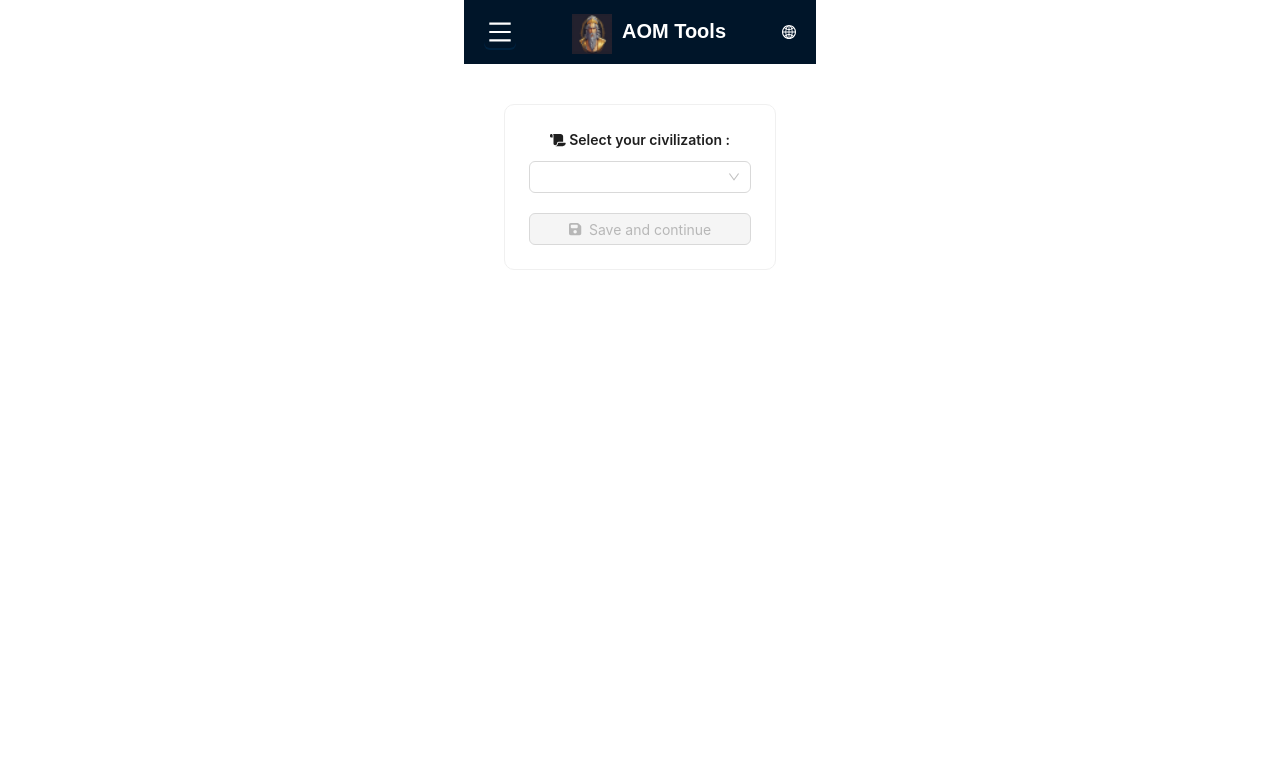
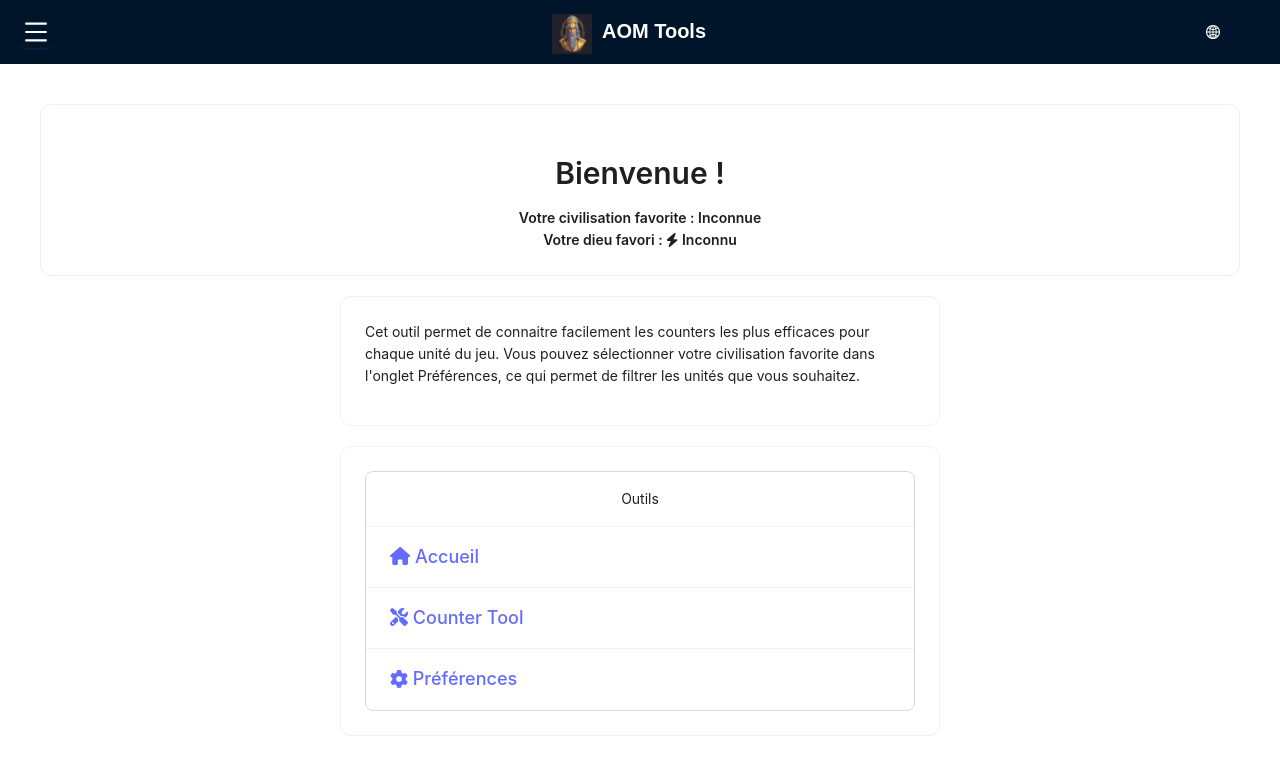
Before and after one commit to LouisMaupas/aomTools, a React (Vite) app: page / in a window 1280 px wide. Shown: the top 766 px of the page. Built offline with nearby package versions, Linux system fonts and the light colour scheme.

Commit message:
feat(website): misc ui + add preferences

```diff
--- a/src/App.jsx
+++ b/src/App.jsx
@@ -6,6 +6,7 @@
   HomeOutlined,
   ToolOutlined,
   GlobalOutlined,
+  HeartOutlined,
   DownOutlined,
 } from "@ant-design/icons";
 import Home from "./pages/Home/Home";
@@ -17,6 +18,7 @@
 import CounterToolSelect from "./pages/CounterToolSelect/CounterToolSelect";
 import { useTranslation } from "react-i18next";
 import i18n from "./i18n";
+import Preferences from "./pages/Preferences/Preferences";
 
 const { Header, Content } = Layout;
 
@@ -107,7 +109,10 @@
               </NavLink>
             </Menu.Item>
             <Menu.Item key="/counter-tool-select" icon={<ToolOutlined />}>
-              <NavLink to="/counter-tool-select">Counter Tool</NavLink>
+              <NavLink to="/counter-tool-select">{t("Counter tool")}</NavLink>
+            </Menu.Item>
+            <Menu.Item key="/preferences" icon={<HeartOutlined />}>
+              <NavLink to="/preferences">{t("Préférences")}</NavLink>
             </Menu.Item>
           </Menu>
         </Drawer>
@@ -116,6 +121,7 @@
       <Content style={{ padding: "20px" }}>
         <Routes>
           <Route path="/" element={<Home />} />
+          <Route path="/preferences" element={<Preferences />} />
           <Route path="/learn-counter" element={<LearnCounter />} />
           <Route path="/counter-tool" element={<CounterTool />} />
           <Route path="/counter-tool-select" element={<CounterToolSelect />} />
--- a/src/pages/CounterToolSelect/CounterToolSelect.jsx
+++ b/src/pages/CounterToolSelect/CounterToolSelect.jsx
@@ -216,7 +216,9 @@
             style={{ marginTop: "20px" }}
           >
             <FontAwesomeIcon icon={faArrowRight} />{" "}
-            {t("Aller directement au counter tool")}
+            {t(
+              "Aller directement au counter tool sans définir de civilisations"
+            )}
           </Button>
         </Col>
       </Row>
--- a/src/pages/Home/Home.jsx
+++ b/src/pages/Home/Home.jsx
@@ -1,126 +1,122 @@
 import { useEffect, useState } from "react";
-import { Button, Card, Select, Typography } from "antd";
-import useStore from "../../store/store";
-import { useNavigate } from "react-router-dom";
+import { Card, Typography, Row, Col, List } from "antd";
+import { Link } from "react-router-dom";
 import { useTranslation } from "react-i18next";
+import { getCivilizationIcon } from "../../utils/iconUtils"; // Import de l'icône des civilisations
 import { FontAwesomeIcon } from "@fortawesome/react-fontawesome";
-import { faBolt, faSave, faScroll } from "@fortawesome/free-solid-svg-icons";
-import { getCivilizationIcon } from "../../utils/iconUtils";
+import {
+  faBolt,
+  faCog,
+  faTools,
+  faHome,
+} from "@fortawesome/free-solid-svg-icons";
 
-const { Text } = Typography;
-const { Option } = Select;
+const { Title, Text, Paragraph } = Typography;
 
-const Home = () => {
-  const { userInfos, setUserInfos } = useStore();
-
-  const storedUserInfos = JSON.parse(localStorage.getItem("userInfos")) || {};
+const HomePage = () => {
+  const { t } = useTranslation();
+  const [civilization, setCivilization] = useState(null);
+  const [god, setGod] = useState(null);
   const [civilizations, setCivilizations] = useState([]);
   const [majorGods, setMajorGods] = useState([]);
 
-  const [selectedCiv, setSelectedCiv] = useState(
-    storedUserInfos.fav_civilization || ""
-  );
-  const [selectedGod, setSelectedGod] = useState(
-    storedUserInfos.fav_majorGod || ""
-  );
+  useEffect(() => {
+    // Charger les informations de l'utilisateur depuis localStorage
+    const storedUserInfos = JSON.parse(localStorage.getItem("userInfos")) || {};
+    setCivilization(storedUserInfos.fav_civilization || "");
+    setGod(storedUserInfos.fav_majorGod || "");
 
-  const navigate = useNavigate();
-  const { t } = useTranslation();
-
-  useEffect(() => {
-    const fetchCivilizations = async () => {
+    // Fetcher les civilisations et les dieux
+    const fetchCivilizationsAndGods = async () => {
       try {
         const civResponse = await fetch("/database/database_civ.json");
         const civData = await civResponse.json();
         setCivilizations(civData.civilizations);
-      } catch (error) {
-        console.error("error loading civilizations", error);
-      }
-    };
 
-    const fetchMajorGods = async () => {
-      try {
         const godResponse = await fetch("/database/database_major_gods.json");
         const godData = await godResponse.json();
         setMajorGods(godData.major_gods);
       } catch (error) {
-        console.error("error loading major gods", error);
+        console.error("Erreur lors du chargement des données", error);
       }
     };
 
-    fetchCivilizations();
-    fetchMajorGods();
+    fetchCivilizationsAndGods();
   }, []);
 
-  const handleSave = () => {
-    const updatedUserInfos = {
-      fav_civilization: selectedCiv,
-      fav_majorGod: selectedGod,
-    };
-    setUserInfos(updatedUserInfos);
-    localStorage.setItem("userInfos", JSON.stringify(updatedUserInfos));
-    navigate("/counter-tool-select");
-  };
-
-  const filteredGods = majorGods.filter((god) => {
-    const selectedCivObj = civilizations.find((civ) => civ.id === selectedCiv);
-    return selectedCivObj ? god.civilization === selectedCivObj.id : false;
-  });
+  // Trouver les noms de civilisation et de dieu favoris
+  const userCiv = civilizations.find((civ) => civ.id === civilization);
+  const userGod = majorGods.find((g) => g.id === god);
 
   return (
-    <div className="main-content">
-      <Card style={{ textAlign: "center", borderRadius: "10px" }}>
-        <div style={{ marginBottom: "20px" }}>
-          <Text strong>
-            <FontAwesomeIcon icon={faScroll} />{" "}
-            {t("Sélectionnez votre civilisation")} :
-          </Text>
-          <Select
-            style={{ width: "100%", marginTop: "10px" }}
-            value={selectedCiv}
-            onChange={(value) => setSelectedCiv(value)}
-            placeholder={t("Choisir une civilisation")}
+    <div style={{ padding: "20px" }}>
+      <Card
+        style={{
+          textAlign: "center",
+          borderRadius: "10px",
+          marginBottom: "20px",
+        }}
+      >
+        <Title level={2}>{t("Bienvenue")} !</Title>
+        <Text strong>
+          {t("Votre civilisation favorite")} :{" "}
+          {getCivilizationIcon(civilization)}{" "}
+          {userCiv ? userCiv.name_fr : t("Inconnue")}
+        </Text>
+        <br />
+        <Text strong>
+          {t("Votre dieu favori")} : <FontAwesomeIcon icon={faBolt} />{" "}
+          {userGod ? userGod.name : t("Inconnu")}
+        </Text>
+      </Card>
+
+      <Row justify="center">
+        <Col xs={24} sm={18} md={12}>
+          <Card
+            style={{
+              textAlign: "center",
+              borderRadius: "10px",
+              marginBottom: "20px",
+            }}
           >
-            {civilizations.map((civ) => (
-              <Option key={civ.id} value={civ.id}>
-                {getCivilizationIcon(civ.id)} {civ.name_fr || civ.name_en}
-              </Option>
-            ))}
-          </Select>
-        </div>
+            <Paragraph style={{ textAlign: "left" }}>
+              {t(
+                "Cet outil permet de connaitre facilement les counters les plus efficaces pour chaque unité du jeu. Vous pouvez sélectionner votre civilisation favorite dans l'onglet Préférences, ce qui permet de filtrer les unités que vous souhaitez."
+              )}
+            </Paragraph>
+          </Card>
+        </Col>
+      </Row>
 
-        {selectedCiv && (
-          <div style={{ marginBottom: "20px" }}>
-            <Text strong>
-              <FontAwesomeIcon icon={faBolt} /> Sélectionnez votre dieu majeur :
-            </Text>
-            <Select
-              style={{ width: "100%", marginTop: "10px" }}
-              value={selectedGod}
-              onChange={(value) => setSelectedGod(value)}
-              placeholder="Choisir un dieu majeur"
-            >
-              {filteredGods.map((god) => (
-                <Option key={god.id} value={god.id}>
-                  {god.name}
-                </Option>
-              ))}
-            </Select>
-          </div>
-        )}
-
-        <Button
-          type="primary"
-          block
-          onClick={handleSave}
-          disabled={!selectedCiv || !selectedGod}
-        >
-          <FontAwesomeIcon icon={faSave} />
-          {t("Enregistrer et continuer")}
-        </Button>
-      </Card>
+      <Row justify="center">
+        <Col xs={24} sm={18} md={12}>
+          <Card style={{ textAlign: "center", borderRadius: "10px" }}>
+            <List
+              size="large"
+              header={<div>{t("Outils")}</div>}
+              bordered
+              dataSource={[
+                { name: t("Accueil"), icon: faHome, path: "/" },
+                {
+                  name: t("Counter Tool"),
+                  icon: faTools,
+                  path: "/counter-tool-select",
+                },
+                { name: t("Préférences"), icon: faCog, path: "/preferences" },
+              ]}
+              renderItem={(item) => (
+                <List.Item>
+                  <Link to={item.path} style={{ fontSize: "18px" }}>
+                    <FontAwesomeIcon icon={item.icon} /> {item.name}
+                  </Link>
+                </List.Item>
+              )}
+            />
+          </Card>
+        </Col>
+      </Row>
     </div>
   );
 };
 
-export default Home;
+export default HomePage;
--- /dev/null
+++ b/src/pages/Preferences/Preferences.jsx
@@ -0,0 +1,126 @@
+import { useEffect, useState } from "react";
+import { Button, Card, Select, Typography } from "antd";
+import useStore from "../../store/store";
+import { useNavigate } from "react-router-dom";
+import { useTranslation } from "react-i18next";
+import { FontAwesomeIcon } from "@fortawesome/react-fontawesome";
+import { faBolt, faSave, faScroll } from "@fortawesome/free-solid-svg-icons";
+import { getCivilizationIcon } from "../../utils/iconUtils";
+
+const { Text } = Typography;
+const { Option } = Select;
+
+const Preferences = () => {
+  const { userInfos, setUserInfos } = useStore();
+
+  const storedUserInfos = JSON.parse(localStorage.getItem("userInfos")) || {};
+  const [civilizations, setCivilizations] = useState([]);
+  const [majorGods, setMajorGods] = useState([]);
+
+  const [selectedCiv, setSelectedCiv] = useState(
+    storedUserInfos.fav_civilization || ""
+  );
+  const [selectedGod, setSelectedGod] = useState(
+    storedUserInfos.fav_majorGod || ""
+  );
+
+  const navigate = useNavigate();
+  const { t } = useTranslation();
+
+  useEffect(() => {
+    const fetchCivilizations = async () => {
+      try {
+        const civResponse = await fetch("/database/database_civ.json");
+        const civData = await civResponse.json();
+        setCivilizations(civData.civilizations);
+      } catch (error) {
+        console.error("error loading civilizations", error);
+      }
+    };
+
+    const fetchMajorGods = async () => {
+      try {
+        const godResponse = await fetch("/database/database_major_gods.json");
+        const godData = await godResponse.json();
+        setMajorGods(godData.major_gods);
+      } catch (error) {
+        console.error("error loading major gods", error);
+      }
+    };
+
+    fetchCivilizations();
+    fetchMajorGods();
+  }, []);
+
+  const handleSave = () => {
+    const updatedUserInfos = {
+      fav_civilization: selectedCiv,
+      fav_majorGod: selectedGod,
+    };
+    setUserInfos(updatedUserInfos);
+    localStorage.setItem("userInfos", JSON.stringify(updatedUserInfos));
+    navigate("/counter-tool-select");
+  };
+
+  const filteredGods = majorGods.filter((god) => {
+    const selectedCivObj = civilizations.find((civ) => civ.id === selectedCiv);
+    return selectedCivObj ? god.civilization === selectedCivObj.id : false;
+  });
+
+  return (
+    <div className="main-content">
+      <Card style={{ textAlign: "center", borderRadius: "10px" }}>
+        <div style={{ marginBottom: "20px" }}>
+          <Text strong>
+            <FontAwesomeIcon icon={faScroll} />{" "}
+            {t("Sélectionnez votre civilisation")} :
+          </Text>
+          <Select
+            style={{ width: "100%", marginTop: "10px" }}
+            value={selectedCiv}
+            onChange={(value) => setSelectedCiv(value)}
+            placeholder={t("Choisir une civilisation")}
+          >
+            {civilizations.map((civ) => (
+              <Option key={civ.id} value={civ.id}>
+                {getCivilizationIcon(civ.id)} {civ.name_fr || civ.name_en}
+              </Option>
+            ))}
+          </Select>
+        </div>
+
+        {selectedCiv && (
+          <div style={{ marginBottom: "20px" }}>
+            <Text strong>
+              <FontAwesomeIcon icon={faBolt} /> Sélectionnez votre dieu majeur :
+            </Text>
+            <Select
+              style={{ width: "100%", marginTop: "10px" }}
+              value={selectedGod}
+              onChange={(value) => setSelectedGod(value)}
+              placeholder="Choisir un dieu majeur"
+            >
+              {filteredGods.map((god) => (
+                <Option key={god.id} value={god.id}>
+                  {god.name}
+                </Option>
+              ))}
+            </Select>
+          </div>
+        )}
+
+        <Button
+          type="primary"
+          block
+          onClick={handleSave}
+          disabled={!selectedCiv || !selectedGod}
+        >
+          <FontAwesomeIcon icon={faSave} />
+          {t("Enregistrer et continuer")}
+        </Button>
+      </Card>
+    </div>
+  );
+};
+
+export default Preferences;
```
